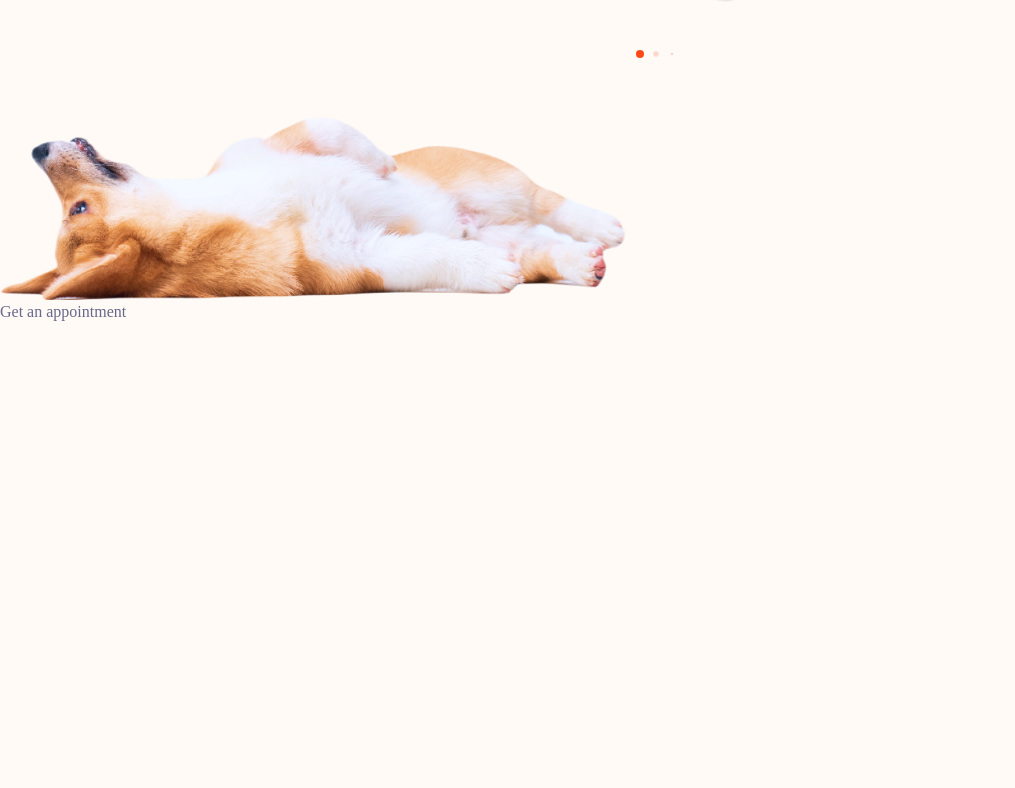
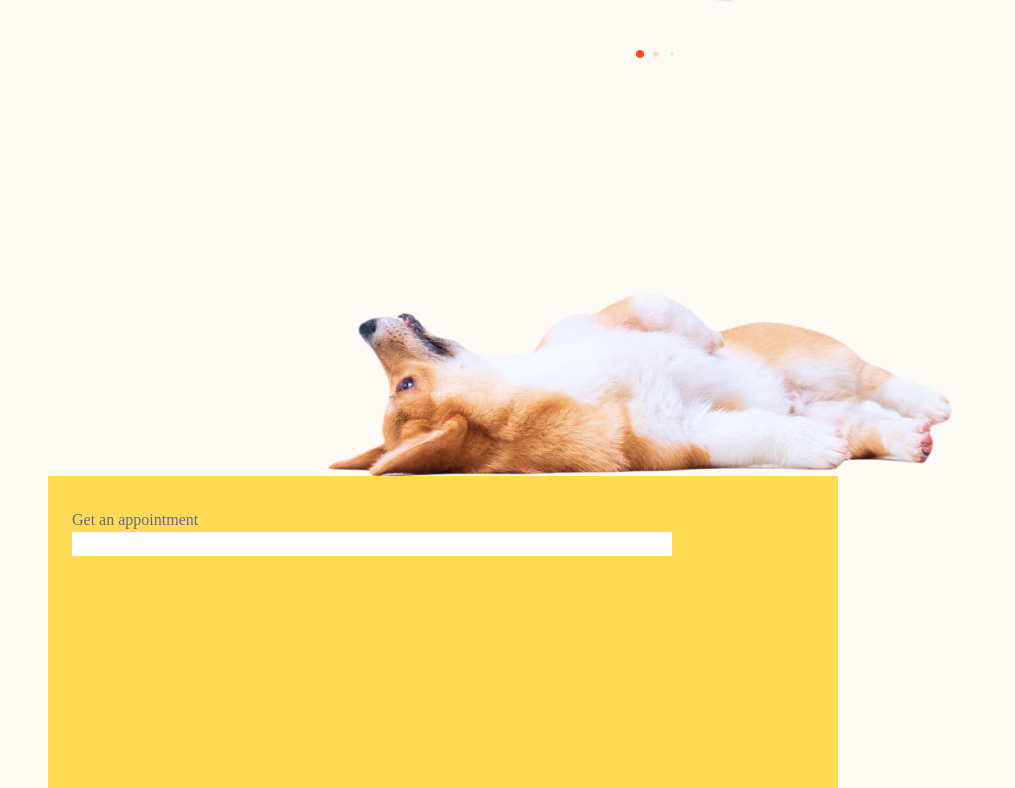
Before and after one commit to zablon-oigo/aws-route53-failover-routing, a React (Vite) app: page / in a window 1280 px wide. Shown: the part 912-1700 px from the top of the page, without its empty margins (0-1015 px from the left). Built offline with nearby package versions, Linux system fonts and the light colour scheme.

Commit message:
Add form max height

```diff
--- a/src/components/Appointment.jsx
+++ b/src/components/Appointment.jsx
@@ -1,15 +1,18 @@
 import DogImg from '../assets/img/dogs/dog-appointment.png'
 export default function Appointment() {
   return (
-    <div className="">
-           <div className="">
-            <div className="">
+    <div className="bg-yellow-secodary py-12 lg:pb-12 lg:mt-32 relative min-h-[584px]">
+           <div className="container mx-auto">
+            <div className="hidden w-full max-w-[790px] mx-auto lg:flex justify-center">
               <img src={DogImg} alt="" className=''/>
             </div>
-            <form action="" className="">
+            <form action="" className="bg-yellow py-8 px-6 w-full max-w-[790px] h-[500px]">
               <h2 className="">
                 Get an appointment
               </h2>
+              <input type="text" className="" />
+              <input type="text" className="" />
+              <input type="text" className="" />
             </form>
            </div>
     </div>
```
